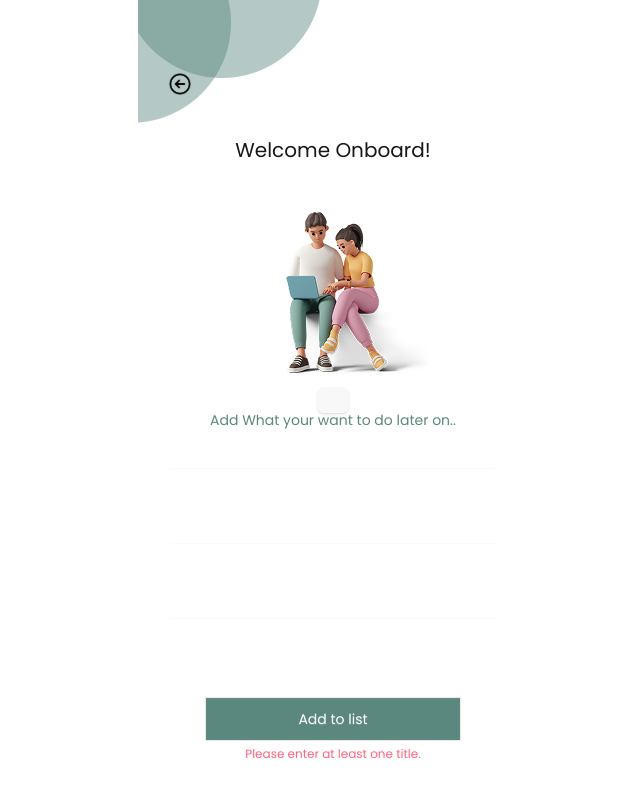
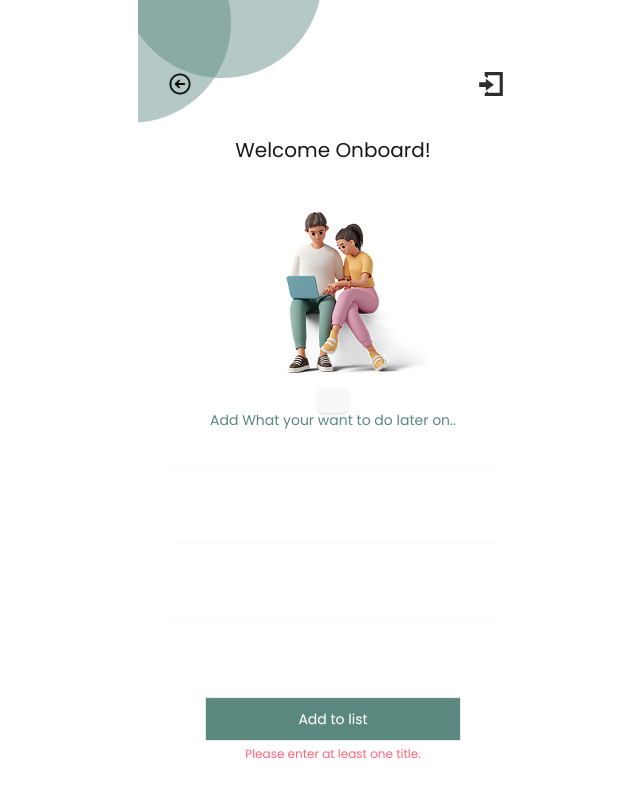
Before and after one commit to gogoyun/todo, a Vue app: page /add in a window 1280 px wide. Shown: the top 798 px of the page, without its empty margins (307-947 px from the left). Built offline with nearby package versions, Linux system fonts and the light colour scheme; no server answers; the HTML template or start-up script is replaced by a standard one; what tailwindcss-animated would draw is missing.

Commit message:
[add]sign out

```diff
--- a/src/components/Header.vue
+++ b/src/components/Header.vue
@@ -1,6 +1,12 @@
 <script setup lang="ts">
 	import { computed } from 'vue';
+  import { useUserStore, useToastStore } from '@/stores';
+  const storeUser = useUserStore();
+  const storeToast = useToastStore();
+  import { useI18n } from 'vue-i18n';
+  const { t } = useI18n();
   import BackArrowIcon from './icons/BackArrowIcon.vue';
+  import SignoutIcon from './icons/SignoutIcon.vue';
   import { useRoute, useRouter } from 'vue-router'
   const route = useRoute();
   const router = useRouter();
@@ -9,13 +15,33 @@
       return 'hidden';
     }
   })
+  const positionSignout = computed(() => {
+    if (route.name === 'list') {
+      return 'top-6';
+    }else{
+      return 'top-16';
+    }
+  })
+  const signOut = () => {
+    storeUser.$state.userData = [];
+    storeToast.$state.toastData = {
+      status: true,
+      type: 'success',
+      message: t('validate.success.signout'),
+      ms: 3000
+    }
+    router.replace('/signin');
+  }
 </script>
 <template>
-<header>
+<header class="relative">
   <img src="@/assets/images/header_circle.png" class="header-bg" />
-  <div class="top pt-16 px-6" :class="showArrow">
+  <div class="pt-16 px-6" :class="showArrow">
 		<button class="btn btn-ghost p-0" @click="router.go(-1);"><BackArrowIcon /></button>
 	</div>
+  <div class="absolute right-6" :class="positionSignout">
+    <button class="btn btn-ghost p-0" @click="signOut()"><SignoutIcon /></button>
+  </div>
 </header>
 </template>
 <style scoped>
--- /dev/null
+++ b/src/components/icons/SignoutIcon.vue
@@ -0,0 +1,13 @@
+<template>
+	<svg version="1.1" id="_x31_0" xmlns="http://www.w3.org/2000/svg" xmlns:xlink="http://www.w3.org/1999/xlink" x="0px" y="0px" viewBox="0 0 512 512" style="width: 24px; height: 24px; opacity: 1;" xml:space="preserve">
+	<g>
+		<polygon class="st0" points="120.999,0 120.999,84.246 165.06,117.602 179.272,128.345 187.791,134.906 187.791,134.784
+			187.946,134.906 187.946,67.026 440.92,67.026 440.92,445.05 187.946,445.05 187.946,421.81 188.04,407.784 187.946,407.852
+			187.946,407.659 165.215,424.882 120.999,458.394 120.999,512 507.946,512 507.946,0 	" style="fill: rgb(45, 45, 45);"></polygon>
+		<path class="st0" d="M120.999,322.015h10.784c3.879,0,7.599,1.553,10.394,4.269c2.716,2.792,4.265,6.439,4.265,10.394v63.454
+			l41.504-31.493l101.065-76.67l27.386-20.719l-0.038-0.027l0.129-0.098l-128.542-97.28l-25.935-19.606l-15.569-11.886v0.114
+			l-0.155-0.114l0.155,63.455c0,3.878-1.549,7.526-4.265,10.318c-2.795,2.796-6.439,4.266-10.394,4.266h-10.784H4.058v101.238
+			l-0.004,0.31h0.004v0.155L120.999,322.015z" style="fill: rgb(45, 45, 45);"></path>
+	</g>
+	</svg>
+</template>
--- a/src/i18n/locales/en.ts
+++ b/src/i18n/locales/en.ts
@@ -32,6 +32,7 @@ export default {
     success: {
       signup: 'Registration successful!',
       signin: 'Login successful',
+      signout: 'Logged out successful',
       add: 'Added successful',
     },
     error: {
--- a/src/i18n/locales/zh.ts
+++ b/src/i18n/locales/zh.ts
@@ -32,6 +32,7 @@ export default {
     success: {
       signup: '註冊成功',
       signin: '登入成功',
+      signout: '登出成功',
       add: '新增成功',
     },
     error: {
```
